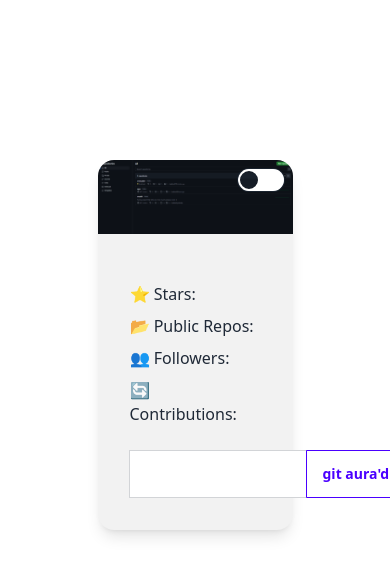
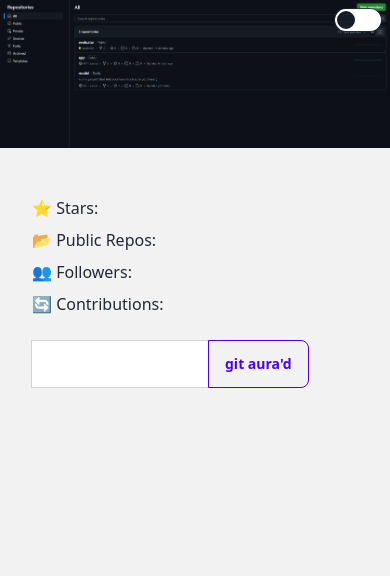
Before and after one commit to gitaura-me/evaluator, a React (Vite) app: page / in a window 390 px wide. Shown: the top 576 px of the page. Built offline with nearby package versions, Linux system fonts and the light colour scheme; no server answers.

Commit message:
progress

```diff
--- a/src/App.jsx
+++ b/src/App.jsx
@@ -50,9 +50,9 @@ export default function App() {
   }
 
   return (
-    <main className="w-1/2 mx-auto pt-40">
-      <div className="card shadow-lg bg-base-200">
-        <figure className="h-50">
+    <main className="w-screen h-screen md:h-fit md:w-1/2 mx-auto md:pt-40">
+      <div className="h-screen md:h-fit md:card shadow-lg bg-base-200">
+        <figure className="md:h-50">
           <input
             type="checkbox"
             className="toggle toggle-primary absolute top-2 right-2"
```
